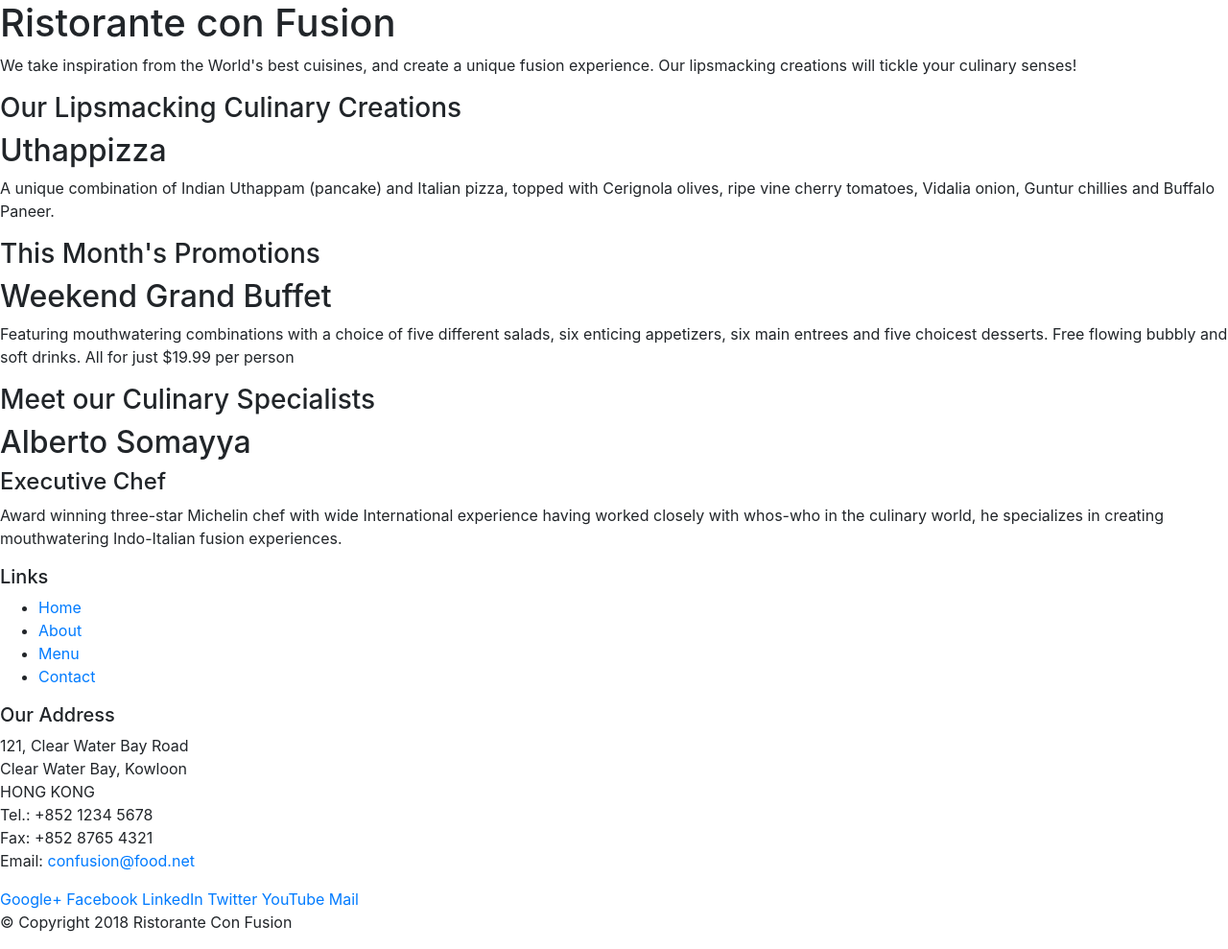
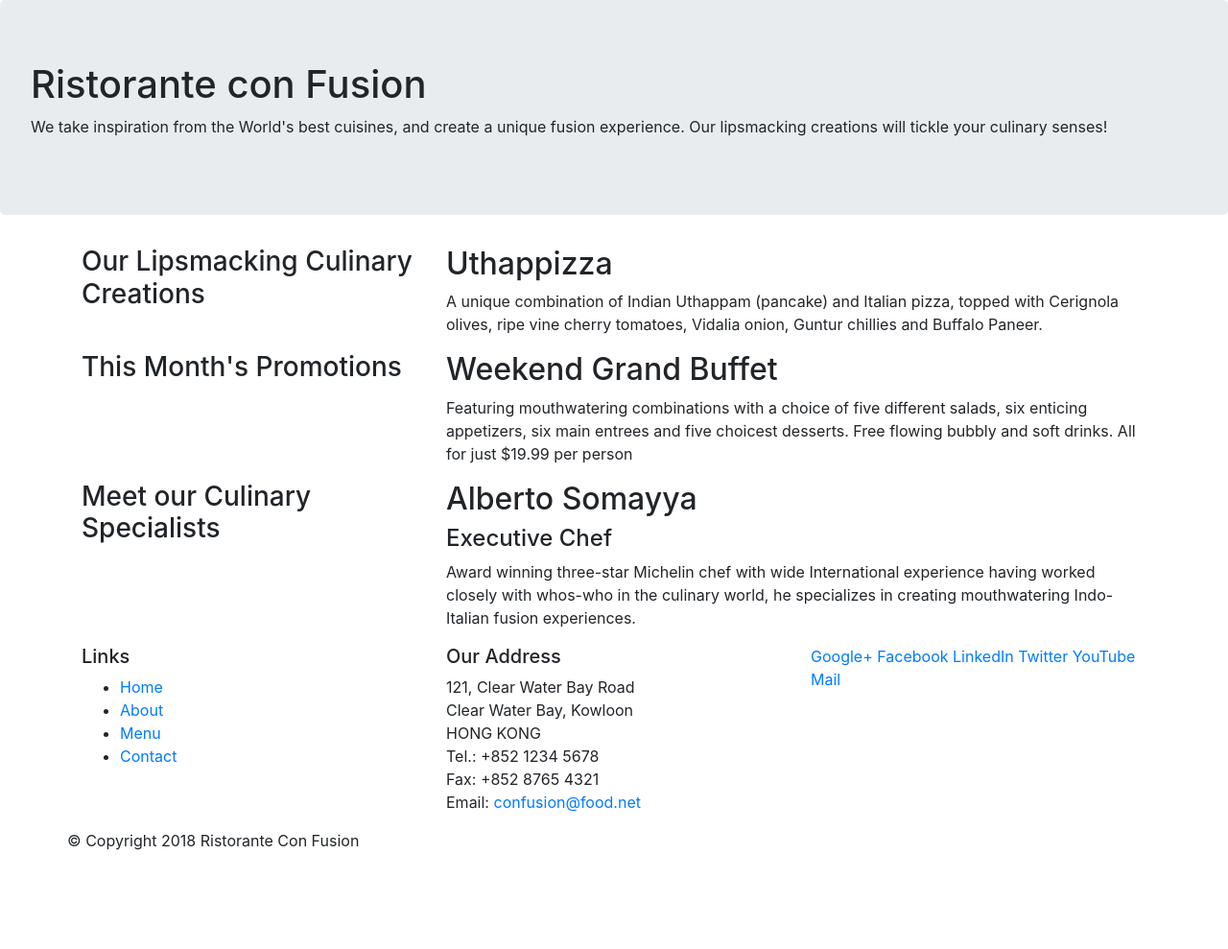
Before and after one commit to mihirdeorukhkar/Bootstrap-Project, a website: page index.html in a window 1280 px wide. Shown: the whole page at 96% size. After the commit the page ends 904 px from the top, so only its background shows below. Drawn offline with nearby package versions, Linux system fonts and the light colour scheme.

Commit message:
Bootstrap Grid Part 1

```diff
--- a/index.html
+++ b/index.html
@@ -9,7 +9,7 @@
 
 <body>
 
-    <header>
+    <header class="jumbotron">
         <div>
             <div>
                 <div>
@@ -22,33 +22,33 @@
         </div>
     </header>
 
-    <div>
-        <div>
-            <div>
+    <div class="container">
+        <div class="row">
+            <div class="col-12 col-sm-6 col-md-4">
                 <h3>Our Lipsmacking Culinary Creations</h3>
             </div>
-            <div>
+            <div class="col-12 col-sm col-md">
                 <h2>Uthappizza</h2>
                 <p>A unique combination of Indian Uthappam (pancake) and Italian pizza, topped with Cerignola olives, ripe vine cherry tomatoes, Vidalia onion, Guntur chillies and Buffalo Paneer.</p>
             </div>
         </div>
 
 
-        <div>
-            <div>
+        <div class="row">
+            <div class="col-12 col-sm-6 col-md-4">
                 <h3>This Month's Promotions</h3>
             </div>
-            <div>
+            <div class="col-12 col-sm col-md">
                 <h2>Weekend Grand Buffet</h2>
                 <p>Featuring mouthwatering combinations with a choice of five different salads, six enticing appetizers, six main entrees and five choicest desserts. Free flowing bubbly and soft drinks. All for just $19.99 per person </p>
             </div>
         </div>
 
-        <div>
-            <div>
+        <div class="row">
+            <div class="col-12 col-sm-6 col-md-4">
                 <h3>Meet our Culinary Specialists</h3>
             </div>
-            <div>
+            <div class="col-12 col-sm col-md">
                 <h2>Alberto Somayya</h2>
                 <h4>Executive Chef</h4>
                 <p>Award winning three-star Michelin chef with wide International experience having worked closely with whos-who in the culinary world, he specializes in creating mouthwatering Indo-Italian fusion experiences. </p>
@@ -57,9 +57,9 @@
     </div>
 
     <footer>
-        <div>
-            <div>
-                <div>
+        <div class="container">
+            <div class="row">
+                <div class="col-4 col-sm-4">
                     <h5>Links</h5>
                     <ul>
                         <li><a href="#">Home</a></li>
@@ -68,7 +68,7 @@
                         <li><a href="#">Contact</a></li>
                     </ul>
                 </div>
-                <div>
+                <div  class="col-6 col-sm-4">
                     <h5>Our Address</h5>
                     <address>
 		              121, Clear Water Bay Road<br>
@@ -79,7 +79,8 @@
 		              Email: <a href="mailto:confusion@food.net">confusion@food.net</a>
 		           </address>
                 </div>
-                <div>
+                <div  class="col-12 col-sm-4">
+                    <div >
                     <div>
                         <a href="http://google.com/+">Google+</a>
                         <a href="http://www.facebook.com/profile.php?id=">Facebook</a>
@@ -90,8 +91,8 @@
                     </div>
                 </div>
            </div>
-           <div>
-                <div>
+           <div class="row">
+                <div class="col-auto">
                     <p>© Copyright 2018 Ristorante Con Fusion</p>
                 </div>
            </div>
```
